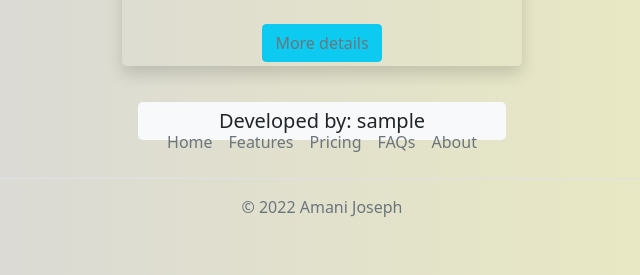
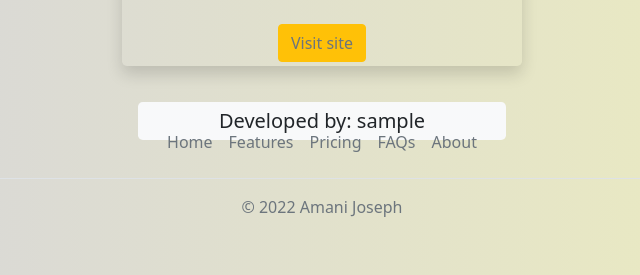
Before and after one commit to amani-joseph/webwwards, a Django app: page / in a window 1280 px wide. Shown: the part 847-1122 px from the top of the page, without its empty margins (318-958 px from the left). Run offline with Django 4.2, Linux system fonts and the light colour scheme; tables that the repository leaves empty hold one stand-in row (values such as "Sample post"); parts of the project's set-up code (start-up, migrations or seed data) failed here and were passed over.

Commit message:
Tweaked Landing page ui for consistency

```diff
--- a/myawards/templates/myawards/home.html
+++ b/myawards/templates/myawards/home.html
@@ -43,7 +43,7 @@
 		<br />
 		<div class="container d-flex justify-content-center p-2">
 			<a class="my-3 mx-auto text-center text-light" href="{{project.url}}">
-				<button class="text-muted btn btn-info">More details</button>
+				<button class="text-muted btn btn-warning">Visit site</button>
 			</a>
 		</div>
 
```
